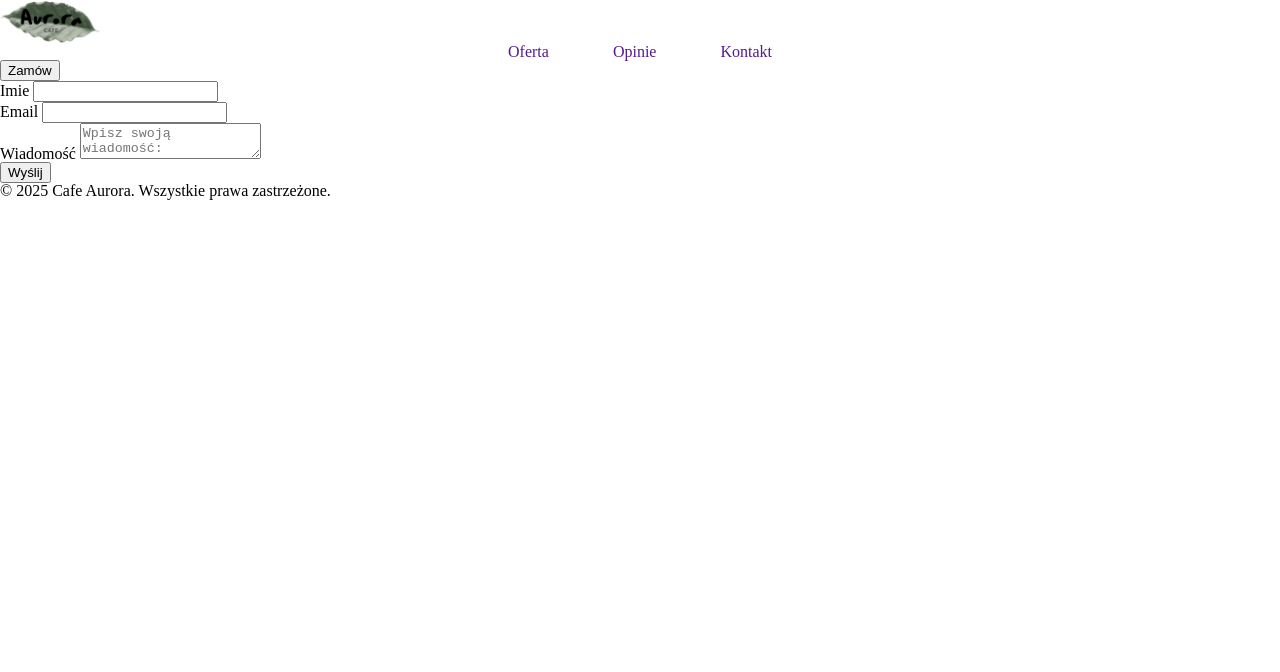
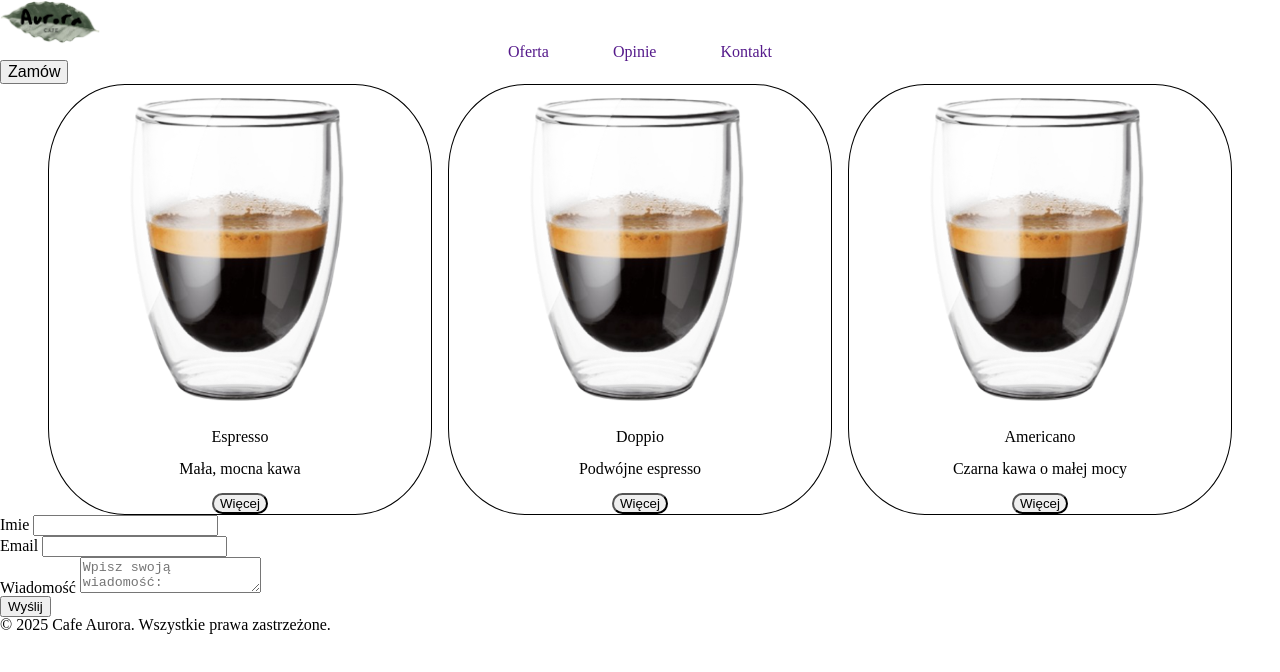
Before and after one commit to Komodoraq/cafe-aurora, a website built with Vite: page index.html in a window 1280 px wide. Built offline with nearby package versions, Linux system fonts and the light colour scheme.

Commit message:
feat: Component Card has been created.

```diff
--- a/index.html
+++ b/index.html
@@ -20,6 +20,26 @@
 			<button class="order-button" type="submit">Zamów</button>
 		</header>
 		<main>
+			<div class="card-container">
+				<div class="card">
+					<img src="src/assets/espresso.png" alt="Karta z espresso" />
+					<h1>Espresso</h1>
+					<p>Mała, mocna kawa</p>
+					<button>Więcej</button>
+				</div>
+				<div class="card">
+					<img src="src/assets/espresso.png" alt="Karta z doppio" />
+					<h1>Doppio</h1>
+					<p>Podwójne espresso</p>
+					<button>Więcej</button>
+				</div>
+				<div class="card">
+					<img src="src/assets/espresso.png" alt="Karta z americano" />
+					<h1>Americano</h1>
+					<p>Czarna kawa o małej mocy</p>
+					<button>Więcej</button>
+				</div>
+			</div>
 			<section class="reviews"></section>
 			<section class="offer"></section>
 			<section class="contact">
--- a/src/css/style.css
+++ b/src/css/style.css
@@ -1,8 +1,11 @@
+/* navbar */
 header {
 	display: flex;
 	justify-content: space-between;
 	align-items: center;
 	gap: 2rem;
+	flex-wrap: wrap;
+	box-sizing: border-box;
 }
 
 header img {
@@ -28,6 +31,70 @@ header img {
 	font-size: 1rem;
 }
 
-.order-buttonn {
+.order-button {
 	font-size: 1rem;
 }
+
+/* card */
+.card-container {
+	display: flex;
+	flex-direction: row;
+	flex-wrap: wrap;
+	gap: 1rem;
+	justify-content: center;
+	width: 100%;
+	box-sizing: border-box;
+}
+
+.card {
+	max-width: 30%;
+	min-width: 250px;
+	border: 1px solid black;
+	border-radius: 20%;
+	display: flex;
+	flex-direction: column;
+	gap: 1rem;
+	align-items: center;
+	box-sizing: border-box;
+}
+
+.card img {
+	width: 100%;
+	height: auto;
+	display: block;
+	border-radius: 20% 20% 0 0;
+}
+
+.card h1,
+.card p {
+	font-size: 1rem;
+	text-align: center;
+}
+
+.card button {
+	align-self: center;
+	border-radius: 1rem;
+}
+
+/* responsivity */
+@media (max-width: 600px) {
+	header {
+		flex-direction: column;
+		align-items: center;
+		gap: 1rem;
+	}
+
+	.menu {
+		justify-content: center;
+		width: 100%;
+	}
+
+	header img {
+		width: 80px;
+	}
+
+	.order-button {
+		font-size: 0.9rem;
+		padding: 0.5rem 1rem;
+	}
+}
```
Also changed, not shown: src/assets/espresso.png (added).
